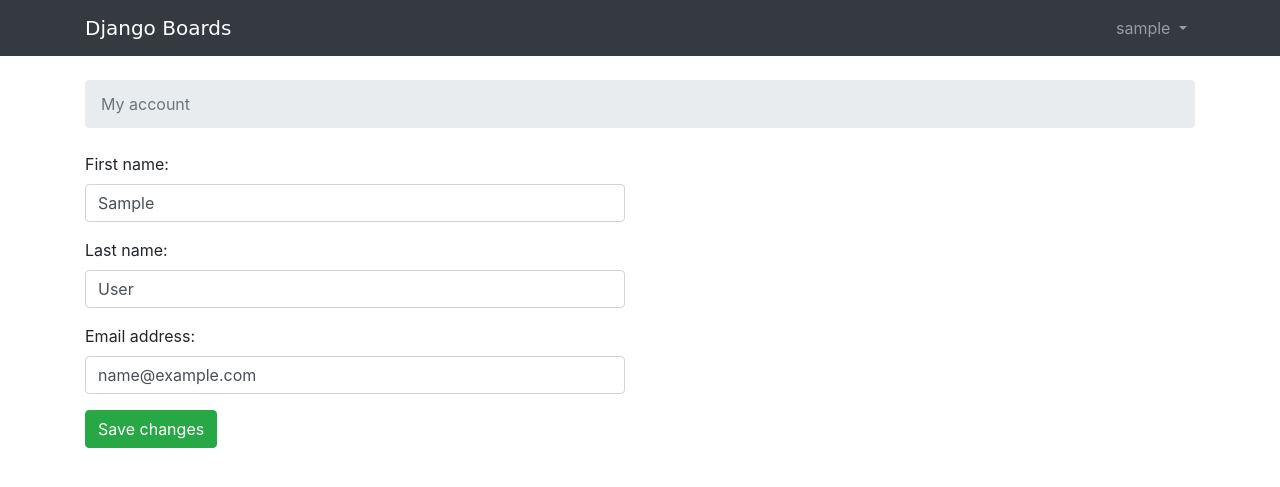
After one commit to Morganft/Django, a Django app: page /settings/account/ in a window 1280 px wide. The commit adds this page. Shown: the top 487 px of the page. Run offline with Django 3.2, Linux system fonts and the light colour scheme; the visitor is signed in with stand-in values (Sample User, id 1); some libraries are stand-ins or nearby versions; some web fonts are replaced.

Commit message:
Add settings page and markdown

```diff
--- a/accounts/views.py
+++ b/accounts/views.py
@@ -1,5 +1,10 @@
 from django.contrib.auth import login as auth_login
 from django.shortcuts import render, redirect
+from django.contrib.auth.models import User
+from django.urls import reverse_lazy
+from django.views.generic import UpdateView
+from django.utils.decorators import method_decorator
+from django.contrib.auth.decorators import login_required
 
 from .forms import SignUpForm
 
@@ -15,3 +20,14 @@ def signup(request):
     form = SignUpForm()
 
   return render(request, 'signup.html', {'form': form})
+
+
+@method_decorator(login_required, name='dispatch')
+class UserUpdateView(UpdateView):
+    model = User
+    fields = ('first_name', 'last_name', 'email')
+    template_name = 'my_account.html'
+    success_url = reverse_lazy('my_account')
+
+    def get_object(self):
+        return self.request.user
--- a/boards/models.py
+++ b/boards/models.py
@@ -1,6 +1,8 @@
 from django.db import models
 from django.contrib.auth.models import User
 from django.utils.text import Truncator
+from django.utils.html import mark_safe
+from markdown import markdown
 
 # Create your models here.
 
@@ -39,3 +41,6 @@ class Post(models.Model):
   def __str__(self):
     truncated_message = Truncator(self.message)
     return truncated_message.chars(30)
+
+  def get_message_as_markdown(self):
+    return mark_safe(markdown(self.message, safe_mode='escape'))
--- a/composeexample/urls.py
+++ b/composeexample/urls.py
@@ -58,6 +58,7 @@ urlpatterns = [
 
     path('settings/password/', auth_views.PasswordChangeView.as_view(template_name='password_change.html'), name='password_change'),
     path('settings/password/done/', auth_views.PasswordChangeDoneView.as_view(template_name='password_change_done.html'), name='password_change_done'),
+    path('settings/account/', account_views.UserUpdateView.as_view(), name='my_account'),
 
     re_path(r'^boards/(?P<board_pk>\d+)/topics/(?P<topic_pk>\d+)/$', views.PostListView.as_view(), name='topic_posts'),
     re_path(r'^boards/(?P<board_pk>\d+)/topics/(?P<topic_pk>\d+)/reply/$', views.reply_topic, name='reply_topic'),
--- a/requirements.txt
+++ b/requirements.txt
@@ -1,3 +1,4 @@
 Django>=3.0,<4.0
 psycopg2>=2.8
 django-widget-tweaks
+markdown
--- a/templates/base.html
+++ b/templates/base.html
@@ -53,5 +53,6 @@
     <script src="{% static 'js/jquery-3.2.1.min.js' %}"></script>
     <script src="{% static 'js/popper.min.js' %}"></script>
     <script src="{% static 'js/bootstrap.min.js' %}"></script>
+    {% block javascript %}{% endblock %}
   </body>
 </html>
--- /dev/null
+++ b/templates/my_account.html
@@ -0,0 +1,19 @@
+{% extends 'base.html' %}
+
+{% block title %}My account{% endblock %}
+
+{% block breadcrumb %}
+  <li class="breadcrumb-item active">My account</li>
+{% endblock %}
+
+{% block content %}
+  <div class="row">
+    <div class="col-lg-6 col-md-8 col-sm-10">
+      <form method="post" novalidat>
+        {% csrf_token %}
+        {% include 'includes/form.html' %}
+        <button type="submit" class="btn btn-success">Save changes</button>
+      </form>
+    </div>
+  </div>
+{% endblock %}
--- a/templates/topic_posts.html
+++ b/templates/topic_posts.html
@@ -36,7 +36,7 @@
                 <small class="text-muted">{{ post.created_at }}</small>
               </div>
             </div>
-            {{ post.message }}
+            {{ post.get_message_as_markdown }}
             {% if post.created_by == user %}
               <div class="mt-3">
                 <a href="{% url 'edit_post' post.topic.board.pk post.topic.pk post.pk%}" class="btn btn-primary btn-sm" role="button">Edit</a>
```
Also changed, not shown: templates/edit_post.html (+11 -0 lines), templates/reply_topic.html (+12 -1 lines), boards/views.py (line endings or trailing spaces).
